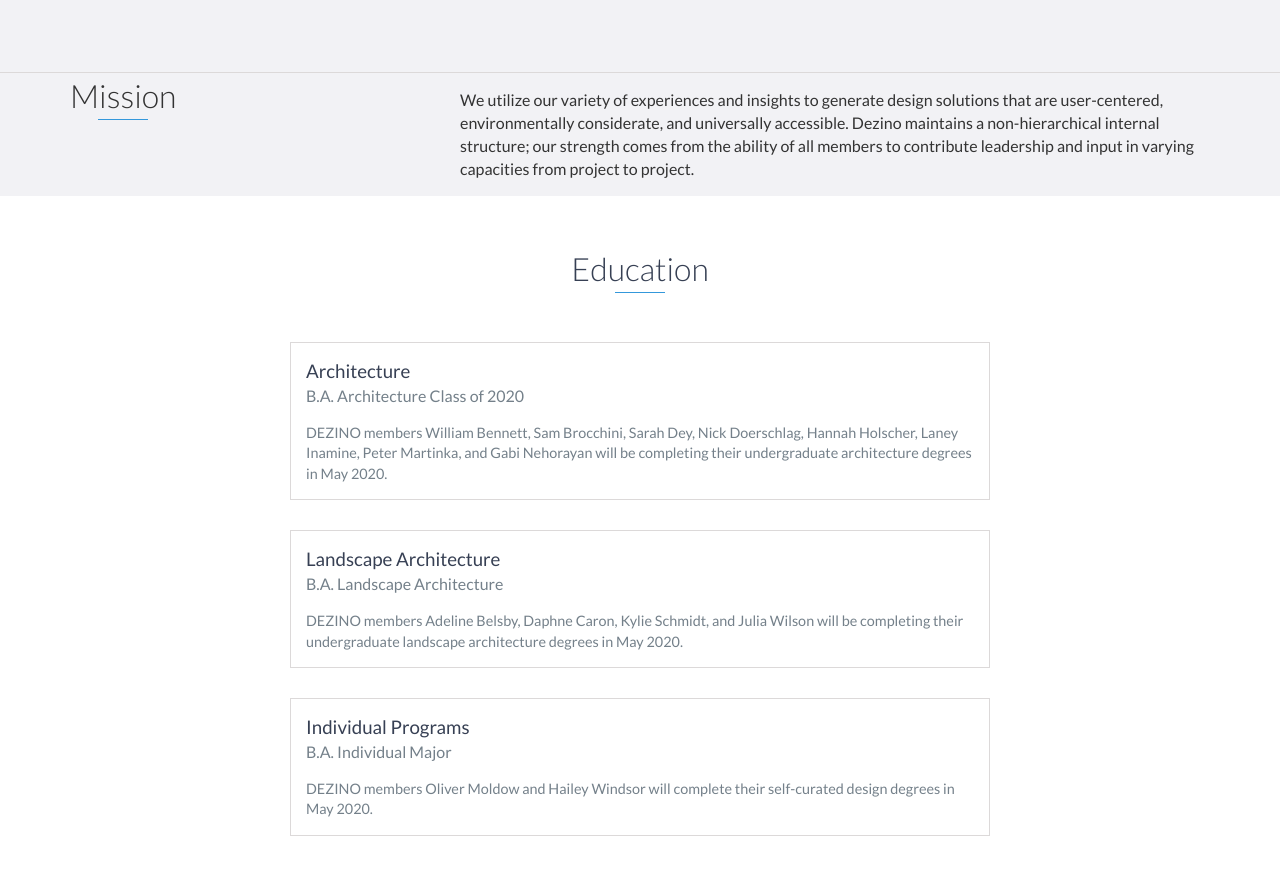
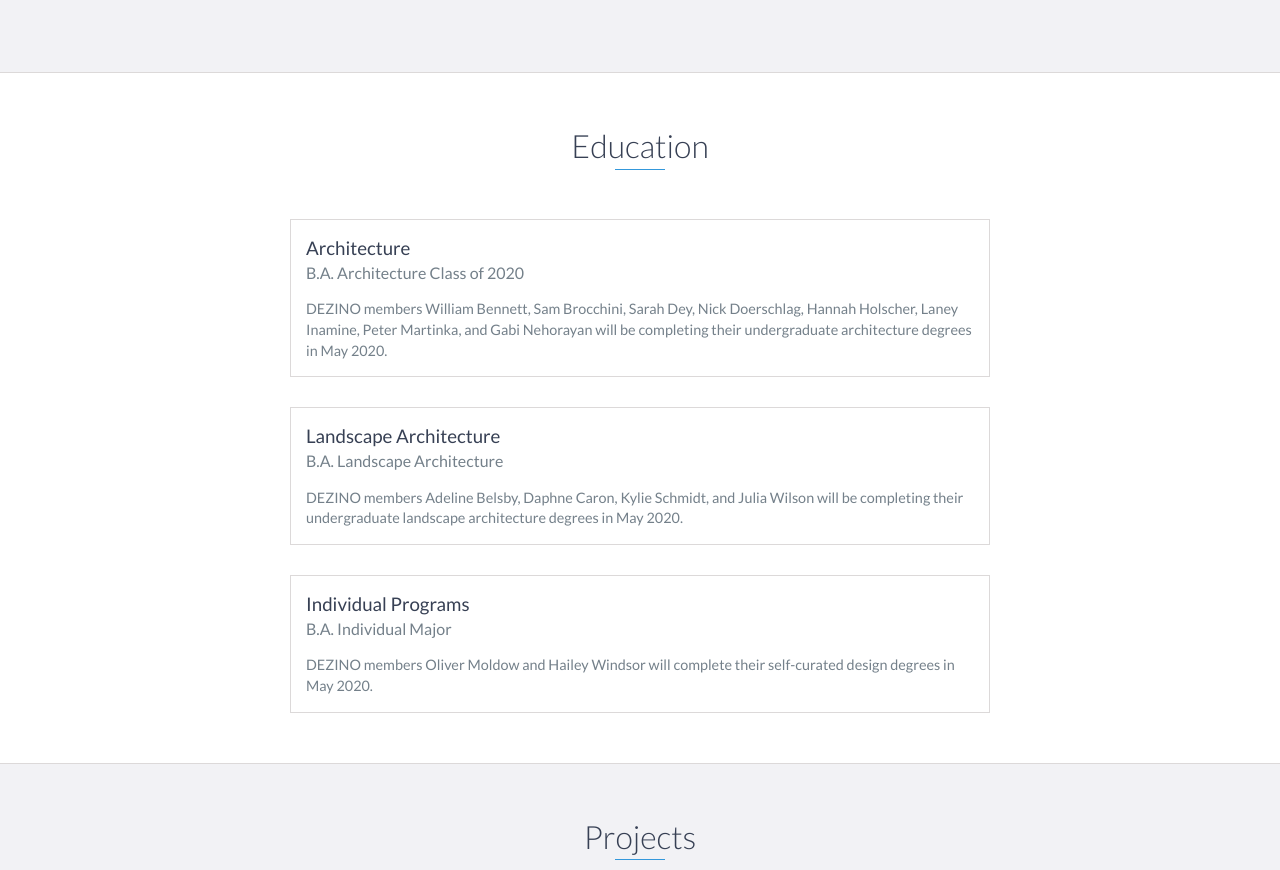
Before and after one commit to haileyhula/haileyhula.github.io, a website: page index.html in a window 1280 px wide. Shown: the part 1196-2066 px from the top of the page. Drawn offline with nearby package versions, Linux system fonts and the light colour scheme.

Commit message:
trying taking out mission?

```diff
--- a/index.html
+++ b/index.html
@@ -95,22 +95,7 @@
         </div>
     </div>
     <!-- End #about -->
-	 <div id="mission" class="background-alt">
-        <div class="container">
-            <div class="row">
-                <div class="col-md-4">
-                    <h2 class="heading">Mission</h2>
-                </div>
-                <div class="col-md-8">
-                    <p>
-                        We utilize our variety of experiences and insights to generate design solutions that are user-centered, environmentally considerate, and universally accessible.
-						Dezino maintains a non-hierarchical internal structure; our strength comes from the ability of all members to contribute leadership and input in varying
-						capacities from project to project.
-                    </p>
-                </div>
-            </div>
-        </div>
-    </div>
+
     <!-- End #experience -->
 
     <div id="education">
```
